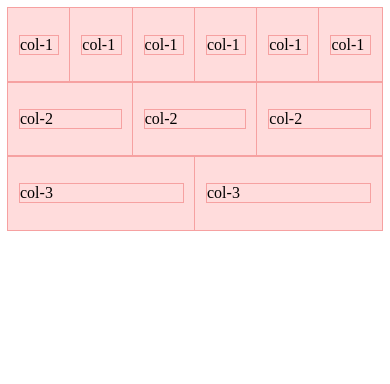
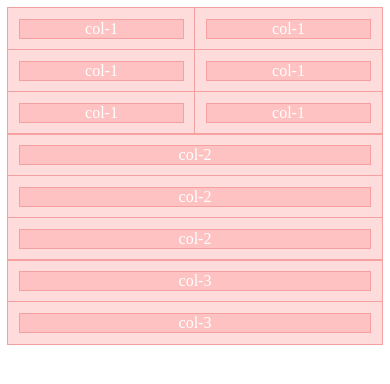
Before and after one commit to lyoncodes/Chocolate_Pizza_2, a plain HTML site: page index.html in a window 390 px wide. Drawn offline with Linux system fonts and the light colour scheme.

Commit message:
adds responsive grid and mobile scaling

```diff
--- a/style.css
+++ b/style.css
@@ -2,7 +2,7 @@
 
 .grid-container *{
  width: 100%;
- max-width: 1200px;
+ max-width: 1440px;
  box-sizing: border-box;
 }
 
@@ -21,25 +21,45 @@
  background-color: #FFDCDC;
 }
 
-.col-1{
-  width: 16.66%;
-}
-.col-2{
- width: 33.33%;
-}
-.col-3{
- width: 50%
-}
-.col-4{
- width: 66.664%;
-}
-.col-5{
- width: 83.33%;
-}
-.col-6{
- width: 100%;
-}
+.col-1{ width: 16.66%; }
+.col-2{ width: 33.33%; }
+.col-3{ width: 50%; }
+.col-4{ width: 66.664%; }
+.col-5{ width: 83.33%; }
+.col-6{ width: 100%; }
 
 .outline, .outline *{
  outline: 1px solid #F6A1A1
 }
+
+[class*='col'] > p {
+ background-color: #FFC2C2;
+ padding: 0;
+ margin: 0;
+ text-align: center;
+ color: white;
+}
+
+@media all and (max-width:800px){
+ .col-1{ width: 33.33% }
+ .col-2{ width: 50% }
+ .col-3{ width: 83.33% }
+ .col-4{ width: 100% }
+ .col-5{ width: 100% }
+ .col-6{ width: 100% }
+
+ .row .col-2:last-of-type{
+  width: 100%;
+ }
+ .row .col-5 ~ .col-1{
+  width: 100%;
+ }
+}
+@media all and (max-width:650px){
+ .col-1{ width: 50%; }
+ .col-2{ width: 100%; }
+ .col-3{ width: 100%; }
+ .col-4{ width: 100%; }
+ .col-5{ width: 100%; }
+ .col-6{ width: 100%; }
+}
```
